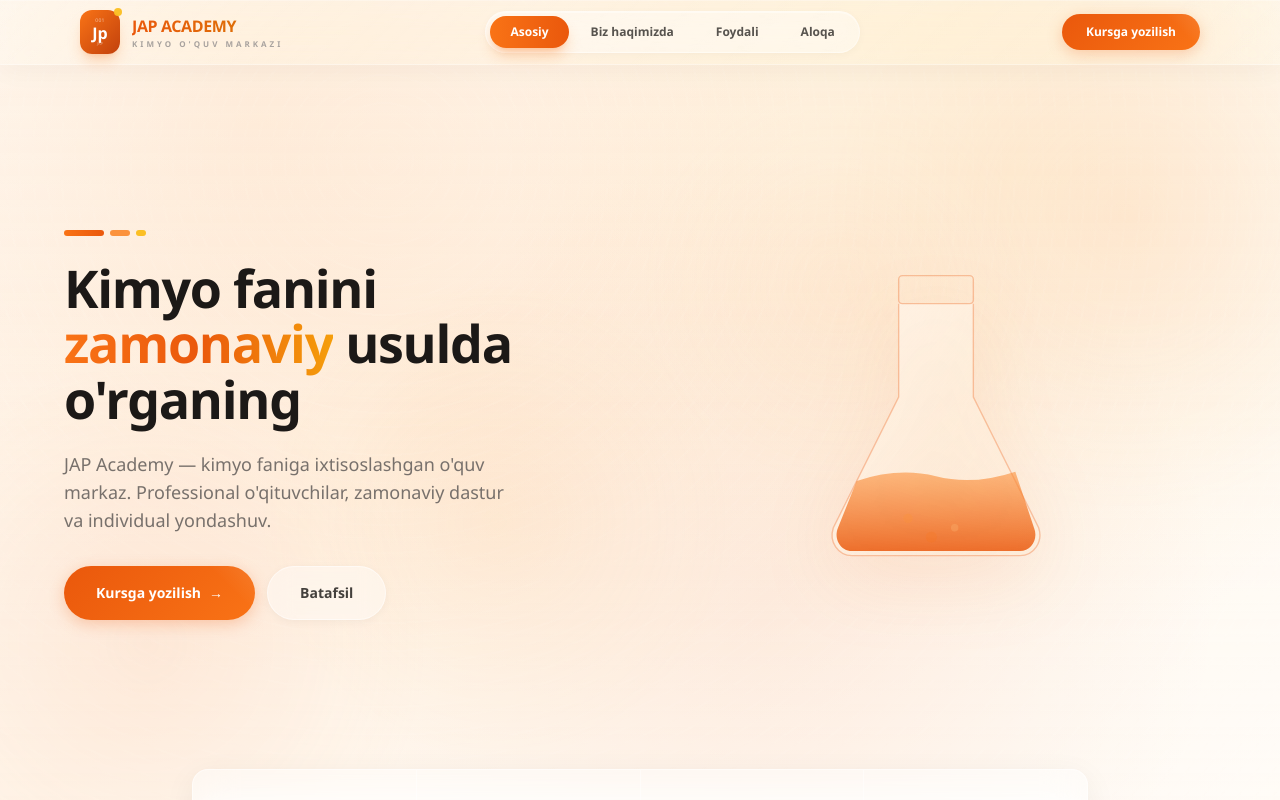
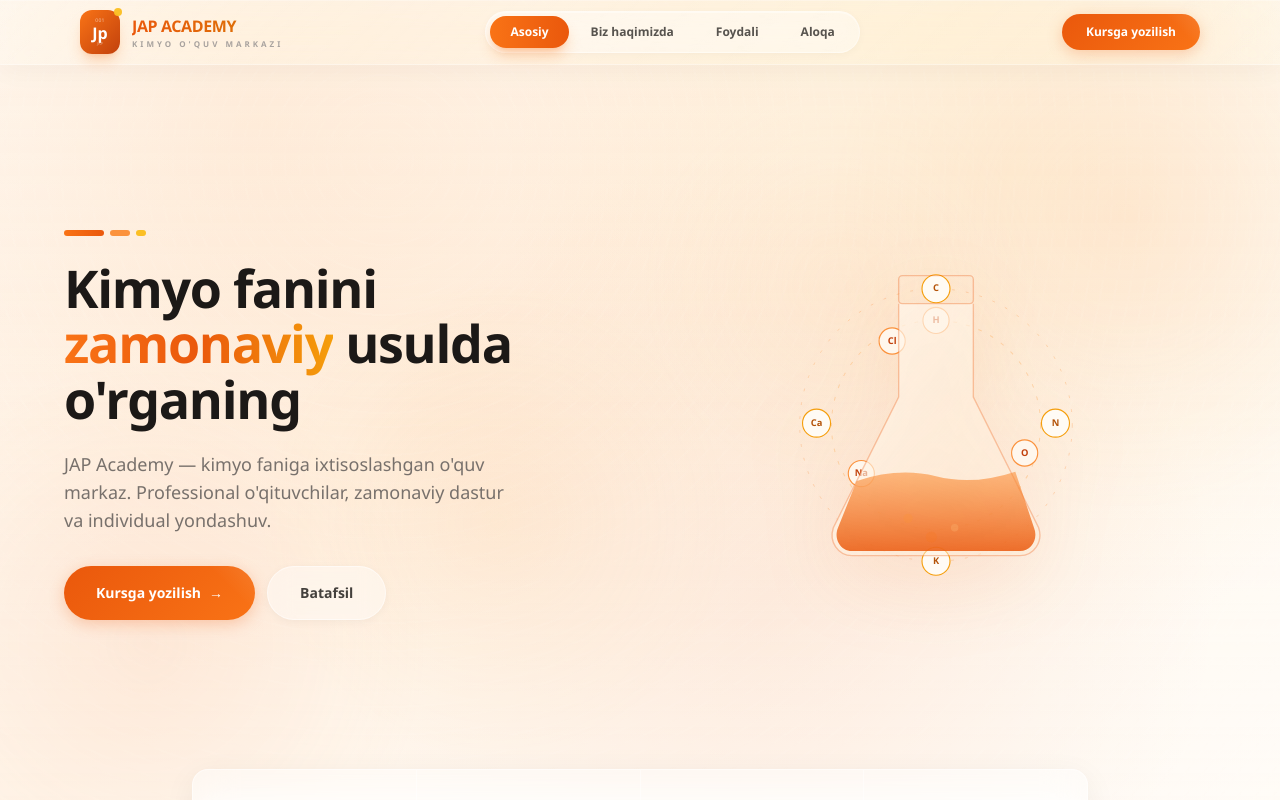
Before and after one commit to usmon717n/jap-academy-frontend, a Next.js app: page / in a window 1280 px wide. Shown: the top 800 px of the page. Built offline with nearby package versions, Linux system fonts and the light colour scheme.

Commit message:
main menu

```diff
--- a/src/app/page.tsx
+++ b/src/app/page.tsx
@@ -26,6 +26,57 @@ export default function HomePage() {
           <div className="flex-1 flex justify-center">
             <svg viewBox="0 0 300 380" width="280" height="360" style={{ filter: 'drop-shadow(0 20px 40px rgba(234,88,12,0.12))' }}>
               <defs><linearGradient id="lG" x1="0" y1="0" x2="0" y2="1"><stop offset="0%" stopColor="#fb923c" stopOpacity="0.6"/><stop offset="100%" stopColor="#ea580c" stopOpacity="0.85"/></linearGradient><linearGradient id="fG" x1="0" y1="0" x2="1" y2="1"><stop offset="0%" stopColor="#fff7ed" stopOpacity="0.8"/><stop offset="100%" stopColor="#ffedd5" stopOpacity="0.4"/></linearGradient></defs>
+              <g opacity="0.5">
+                <circle cx="150" cy="190" r="112" fill="none" stroke="#fdba74" strokeWidth="1.1" strokeDasharray="4 10">
+                  <animate attributeName="stroke-dashoffset" values="0;-70" dur="12s" repeatCount="indefinite" />
+                </circle>
+                <circle cx="150" cy="190" r="146" fill="none" stroke="#fb923c" strokeWidth="0.9" strokeOpacity="0.7" strokeDasharray="3 12">
+                  <animate attributeName="stroke-dashoffset" values="0;80" dur="16s" repeatCount="indefinite" />
+                </circle>
+              </g>
+
+              <g>
+                <g>
+                  <animateTransform attributeName="transform" type="rotate" from="0 150 190" to="360 150 190" dur="18s" repeatCount="indefinite" />
+                  <g transform="translate(150 78)">
+                    <circle r="14" fill="rgba(255,247,237,0.96)" stroke="#fb923c" strokeWidth="1.2" />
+                    <text textAnchor="middle" dominantBaseline="middle" fontSize="10" fontWeight="700" fill="#c2410c">H</text>
+                  </g>
+                  <g transform="translate(245 220)">
+                    <circle r="14" fill="rgba(255,247,237,0.96)" stroke="#fb923c" strokeWidth="1.2" />
+                    <text textAnchor="middle" dominantBaseline="middle" fontSize="10" fontWeight="700" fill="#c2410c">O</text>
+                  </g>
+                  <g transform="translate(70 242)">
+                    <circle r="14" fill="rgba(255,247,237,0.96)" stroke="#fb923c" strokeWidth="1.2" />
+                    <text textAnchor="middle" dominantBaseline="middle" fontSize="10" fontWeight="700" fill="#c2410c">Na</text>
+                  </g>
+                  <g transform="translate(103 100)">
+                    <circle r="14" fill="rgba(255,247,237,0.96)" stroke="#fb923c" strokeWidth="1.2" />
+                    <text textAnchor="middle" dominantBaseline="middle" fontSize="10" fontWeight="700" fill="#c2410c">Cl</text>
+                  </g>
+                </g>
+
+                <g>
+                  <animateTransform attributeName="transform" type="rotate" from="360 150 190" to="0 150 190" dur="24s" repeatCount="indefinite" />
+                  <g transform="translate(150 44)">
+                    <circle r="15" fill="rgba(255,251,245,0.98)" stroke="#f59e0b" strokeWidth="1.2" />
+                    <text textAnchor="middle" dominantBaseline="middle" fontSize="10" fontWeight="700" fill="#b45309">C</text>
+                  </g>
+                  <g transform="translate(278 188)">
+                    <circle r="15" fill="rgba(255,251,245,0.98)" stroke="#f59e0b" strokeWidth="1.2" />
+                    <text textAnchor="middle" dominantBaseline="middle" fontSize="10" fontWeight="700" fill="#b45309">N</text>
+                  </g>
+                  <g transform="translate(150 336)">
+                    <circle r="15" fill="rgba(255,251,245,0.98)" stroke="#f59e0b" strokeWidth="1.2" />
+                    <text textAnchor="middle" dominantBaseline="middle" fontSize="10" fontWeight="700" fill="#b45309">K</text>
+                  </g>
+                  <g transform="translate(22 188)">
+                    <circle r="15" fill="rgba(255,251,245,0.98)" stroke="#f59e0b" strokeWidth="1.2" />
+                    <text textAnchor="middle" dominantBaseline="middle" fontSize="10" fontWeight="700" fill="#b45309">Ca</text>
+                  </g>
+                </g>
+              </g>
+
               <path d="M110 60V160L40 300C35 315 45 330 60 330H240C255 330 265 315 260 300L190 160V60" fill="url(#fG)" stroke="#ea580c" strokeWidth="1.5" strokeOpacity="0.3"/>
               <rect x="110" y="30" width="80" height="30" rx="4" fill="none" stroke="#ea580c" strokeWidth="1.5" strokeOpacity="0.3"/>
               <path d="M65 250 Q110 235 150 245 Q190 255 235 240 L255 300C260 312 252 325 240 325H60C48 325 40 312 45 300Z" fill="url(#lG)"><animate attributeName="d" dur="4s" repeatCount="indefinite" values="M65 250 Q110 235 150 245 Q190 255 235 240 L255 300C260 312 252 325 240 325H60C48 325 40 312 45 300Z;M65 245 Q100 258 150 248 Q200 238 235 248 L255 300C260 312 252 325 240 325H60C48 325 40 312 45 300Z;M65 250 Q110 235 150 245 Q190 255 235 240 L255 300C260 312 252 325 240 325H60C48 325 40 312 45 300Z"/></path>
```
